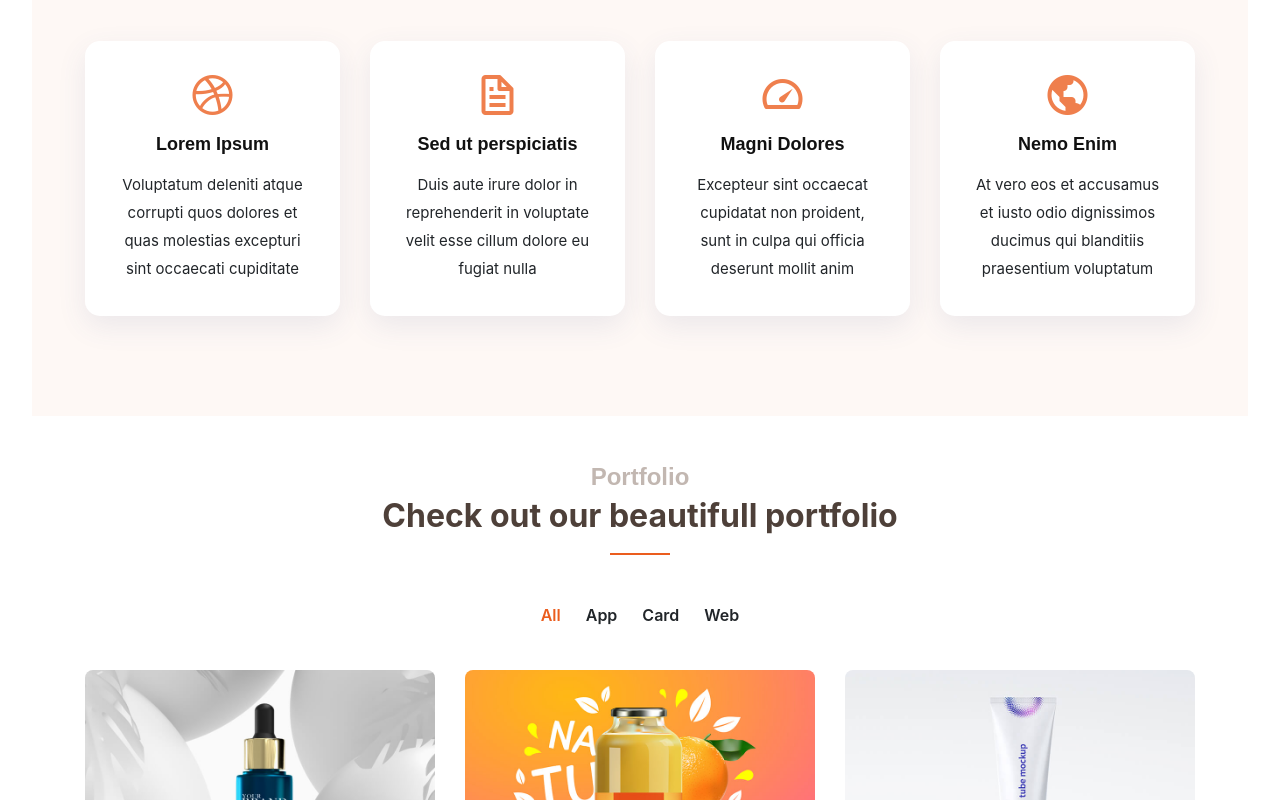
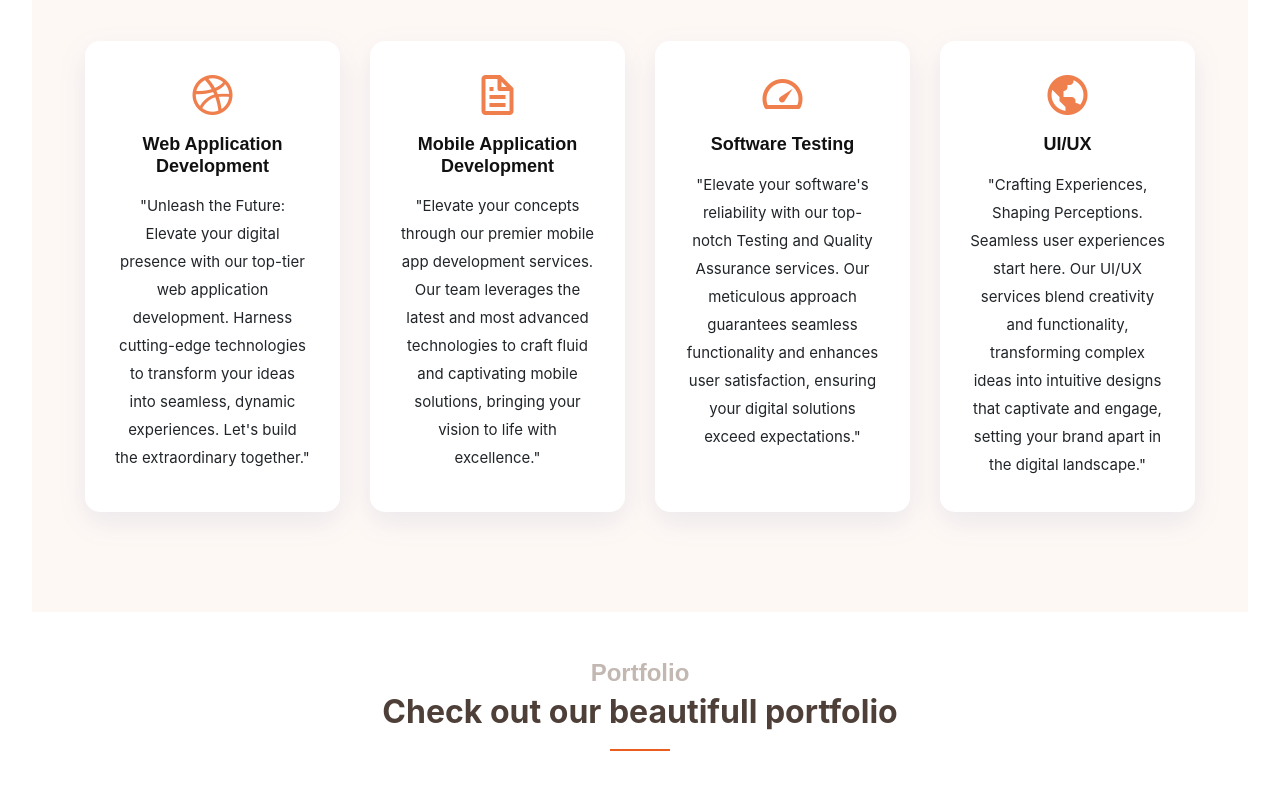
Before and after one commit to TreoMedia/Treo-Media-Website-FrontEnd, a Next.js app: page / in a window 1280 px wide. Shown: the part 1460-2260 px from the top of the page. Built offline with nearby package versions, Linux system fonts and the light colour scheme.

Commit message:
services content

```diff
--- a/components/Home/footer.tsx
+++ b/components/Home/footer.tsx
@@ -32,16 +32,21 @@
               data-aos="fade-up"
               data-aos-delay="100"
             >
-              <h3>Treo Media</h3>
+              <div className="d-flex align-items-baseline">
+                {" "}
+                <img
+                  src="/img/revert-logo.png"
+                  alt=""
+                  className="footer-img"
+                ></img>{" "}
+                <p className="media-footer-text">media</p>
+              </div>
               <p>
-                A108 Adam Street <br />
-                New York, NY 535022
-                <br />
-                United States <br />
+                Colombo, Sri Lanka
                 <br />
                 <strong>Phone:</strong> +1 5589 55488 55
                 <br />
-                <strong>Email:</strong> info@example.com
+                <strong>Email:</strong> info.treomedia@gmail.com
                 <br />
               </p>
             </div>
@@ -84,24 +89,23 @@
               <ul>
                 <li>
                   <i className="bx bx-chevron-right"></i>{" "}
-                  <a href="#">Web Design</a>
+                  <a href="#">Web Application Development</a>
                 </li>
                 <li>
                   <i className="bx bx-chevron-right"></i>{" "}
-                  <a href="#">Web Development</a>
+                  <a href="#">Mobile Application Development</a>
                 </li>
                 <li>
                   <i className="bx bx-chevron-right"></i>{" "}
-                  <a href="#">Product Management</a>
+                  <a href="#">Software Testing</a>
                 </li>
                 <li>
-                  <i className="bx bx-chevron-right"></i>{" "}
-                  <a href="#">Marketing</a>
+                  <i className="bx bx-chevron-right"></i> <a href="#">UI/UX </a>
                 </li>
-                <li>
+                {/* <li>
                   <i className="bx bx-chevron-right"></i>{" "}
                   <a href="#">Graphic Design</a>
-                </li>
+                </li> */}
               </ul>
             </div>
 
@@ -145,7 +149,7 @@
           </strong>
           . All Rights Reserved
         </div>
-        <div className="credits">Designed by Treo Media IT Solutions</div>
+        <div className="credits">Designed by Treo Media (Pvt) Ltd</div>
       </div>
     </footer>
   );
--- a/components/Home/hero.tsx
+++ b/components/Home/hero.tsx
@@ -14,7 +14,7 @@
               <img
                 src="/img/revert-logo.png"
                 alt=""
-                className="treo-img mb-5"
+                className="treo-img mb-3"
               ></img>
             </div>
 
--- a/components/Home/service.tsx
+++ b/components/Home/service.tsx
@@ -1,56 +1,107 @@
-import type { NextPage } from 'next'
-import Head from 'next/head'
-import Image from 'next/image'
-import styles from '../styles/Home.module.css'
+import type { NextPage } from "next";
+import Head from "next/head";
+import Image from "next/image";
+import styles from "../styles/Home.module.css";
 
 const Service: NextPage = () => {
   return (
     <section id="services" className="services section-bg">
       <div className="container">
-
         <div className="section-title" data-aos="fade-up">
           <h2>Services</h2>
           <p>Check out the great services we offer</p>
         </div>
 
         <div className="row">
-                    <div className="col-md-6 col-lg-3 d-flex align-items-stretch" data-aos="zoom-in" data-aos-delay="100">
+          <div
+            className="col-md-6 col-lg-3 d-flex align-items-stretch"
+            data-aos="zoom-in"
+            data-aos-delay="100"
+          >
             <div className="icon-box">
-                            <div className="icon"><i className="bx bxl-dribbble"></i></div>
-                            <h4 className="title"><a href="">Lorem Ipsum</a></h4>
-                            <p className="description">Voluptatum deleniti atque corrupti quos dolores et quas molestias excepturi sint occaecati cupiditate</p>
+              <div className="icon">
+                <i className="bx bxl-dribbble"></i>
+              </div>
+              <h4 className="title">
+                <a href="">Web Application Development</a>
+              </h4>
+              <p className="description">
+                "Unleash the Future: Elevate your digital presence with our
+                top-tier web application development. Harness cutting-edge
+                technologies to transform your ideas into seamless, dynamic
+                experiences. Let's build the extraordinary together."
+              </p>
             </div>
           </div>
 
-                    <div className="col-md-6 col-lg-3 d-flex align-items-stretch" data-aos="zoom-in" data-aos-delay="200">
+          <div
+            className="col-md-6 col-lg-3 d-flex align-items-stretch"
+            data-aos="zoom-in"
+            data-aos-delay="200"
+          >
             <div className="icon-box">
-                            <div className="icon"><i className="bx bx-file"></i></div>
-                            <h4 className="title"><a href="">Sed ut perspiciatis</a></h4>
-                            <p className="description">Duis aute irure dolor in reprehenderit in voluptate velit esse cillum dolore eu fugiat nulla</p>
+              <div className="icon">
+                <i className="bx bx-file"></i>
+              </div>
+              <h4 className="title">
+                <a href="">Mobile Application Development</a>
+              </h4>
+              <p className="description">
+                "Elevate your concepts through our premier mobile app
+                development services. Our team leverages the latest and most
+                advanced technologies to craft fluid and captivating mobile
+                solutions, bringing your vision to life with excellence."
+              </p>
             </div>
           </div>
 
-                    <div className="col-md-6 col-lg-3 d-flex align-items-stretch" data-aos="zoom-in" data-aos-delay="300">
+          <div
+            className="col-md-6 col-lg-3 d-flex align-items-stretch"
+            data-aos="zoom-in"
+            data-aos-delay="300"
+          >
             <div className="icon-box">
-                            <div className="icon"><i className="bx bx-tachometer"></i></div>
-                            <h4 className="title"><a href="">Magni Dolores</a></h4>
-                            <p className="description">Excepteur sint occaecat cupidatat non proident, sunt in culpa qui officia deserunt mollit anim</p>
+              <div className="icon">
+                <i className="bx bx-tachometer"></i>
+              </div>
+              <h4 className="title">
+                <a href="">Software Testing</a>
+              </h4>
+              <p className="description">
+                "Elevate your software's reliability with our top-notch Testing
+                and Quality Assurance services. Our meticulous approach
+                guarantees seamless functionality and enhances user
+                satisfaction, ensuring your digital solutions exceed
+                expectations."
+              </p>
             </div>
           </div>
 
-                    <div className="col-md-6 col-lg-3 d-flex align-items-stretch" data-aos="zoom-in" data-aos-delay="400">
+          <div
+            className="col-md-6 col-lg-3 d-flex align-items-stretch"
+            data-aos="zoom-in"
+            data-aos-delay="400"
+          >
             <div className="icon-box">
-                            <div className="icon"><i className="bx bx-world"></i></div>
-                            <h4 className="title"><a href="">Nemo Enim</a></h4>
-                            <p className="description">At vero eos et accusamus et iusto odio dignissimos ducimus qui blanditiis praesentium voluptatum</p>
+              <div className="icon">
+                <i className="bx bx-world"></i>
+              </div>
+              <h4 className="title">
+                <a href="">UI/UX</a>
+              </h4>
+              <p className="description">
+                "Crafting Experiences, Shaping Perceptions. Seamless user
+                experiences start here. Our UI/UX services blend creativity and
+                functionality, transforming complex ideas into intuitive designs
+                that captivate and engage, setting your brand apart in the
+                digital landscape."
+              </p>
             </div>
           </div>
-
         </div>
-
       </div>
     </section>
-    )
-}
+  );
+};
 
-export default Service
+export default Service;
--- a/public/css/style.css
+++ b/public/css/style.css
@@ -1284,3 +1284,12 @@
   height: 80px;
   margin-left: 130px;
 }
+.footer-img{
+  height: 25px;
+}
+.media-footer-text{
+  margin-left: 5px;
+  font-size: 20px !important;
+  color: #212850;
+  font-weight: 600;
+}
```
Also changed, not shown: components/Home/contact.tsx (+67 -28 lines), 1 other file (tests, documents, lock files or other folders). Lines whose indentation alone changed are shown as unchanged.
